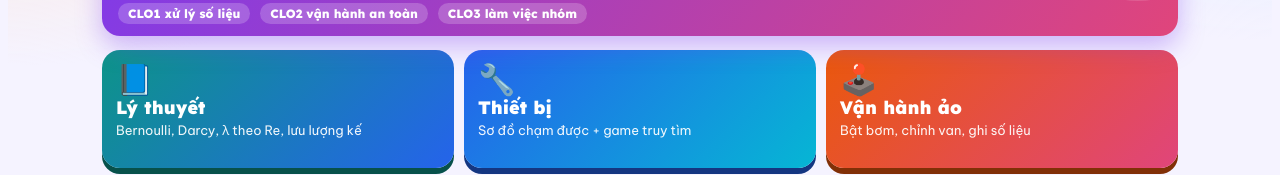
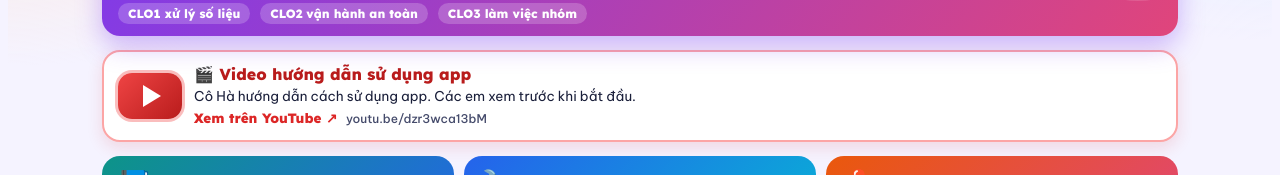
Before and after one commit to buithuha-huit/THQTTB-mach-luu-chat, a plain HTML site: page index.html in a window 1280 px wide. Shown: the part 242-417 px from the top of the page. Drawn offline with nearby package versions, Linux system fonts and the light colour scheme.

Commit message:
Add files via upload

```diff
--- a/index.html
+++ b/index.html
@@ -417,6 +417,16 @@ td.hi{background:#FEF3C7;font-weight:800}
 .fend{align-self:flex-end;border:0;background:none;color:var(--rc);font:800 13px var(--display);padding:2px 0;cursor:pointer}
 #v-ly-thuyet .card{scroll-margin-top:calc(env(safe-area-inset-top,0px) + 130px)}
 .fbody{display:flex;flex-direction:column;gap:10px}
+
+.vidcard{display:flex;gap:12px;align-items:center;text-decoration:none;color:var(--ink);background:#fff;border:2px solid #FCA5A5;border-radius:18px;padding:12px 14px;box-shadow:0 6px 16px #DC262622}
+.vidcard:active{transform:scale(.98)}
+.vplay{flex:none;width:64px;height:46px;border-radius:14px;background:linear-gradient(135deg,#EF4444,#B91C1C);display:grid;place-items:center;box-shadow:0 4px 10px #B91C1C55;animation:vpulse 1.8s ease-out infinite}
+.vplay span{width:0;height:0;border-left:18px solid #fff;border-top:11px solid transparent;border-bottom:11px solid transparent;margin-left:4px}
+.vtx{display:flex;flex-direction:column;gap:3px;min-width:0}
+.vtx b{font:800 16px var(--display);color:#B91C1C}
+.vtx>span{font-size:13.5px;line-height:1.4}
+.vlink{font:800 14px var(--display);color:#DC2626}.vlink small{font:500 12px var(--body);color:var(--ink2);margin-left:4px;user-select:all}
+@keyframes vpulse{0%{box-shadow:0 0 0 0 #EF444477}70%{box-shadow:0 0 0 12px #EF444400}100%{box-shadow:0 0 0 0 #EF444400}}
 /* chỉ đường đến menu chọn */
 .gd{display:flex;align-items:center;gap:8px;margin:2px 0 1px;font:800 13px var(--display);color:#EA580C}
 .gd .gdt{background:#FFEDD5;border:1.5px solid #FDBA74;border-radius:999px;padding:1px 10px}
@@ -521,6 +531,10 @@ mjx-container[display=true]{overflow-x:auto;overflow-y:hidden;max-width:100%}
   <div class="hero"><span class="ey">Bài thí nghiệm · TN Quá trình &amp; Thiết bị</span><h1>Mạch lưu chất</h1>
     <p>Nước chảy qua ba ống Ø30/34, Ø23/27, Ø17/21, qua ventury, màng chắn và van. Tìm <i>C</i><sub>m</sub>, <i>C</i><sub>v</sub>, hệ số ma sát λ và chiều dài tương đương <i>L</i><sub>tđ</sub> của van V5.</p>
     <div class="row"><span class="tag" style="--tc:#ffffff33">CLO1 xử lý số liệu</span><span class="tag" style="--tc:#ffffff33">CLO2 vận hành an toàn</span><span class="tag" style="--tc:#ffffff33">CLO3 làm việc nhóm</span></div></div>
+  <a class="vidcard" href="https://youtu.be/dzr3wca13bM" target="_blank" rel="noopener">
+    <span class="vplay" aria-hidden="true"><span></span></span>
+    <span class="vtx"><b>🎬 Video hướng dẫn sử dụng app</b><span>Cô Hà hướng dẫn cách sử dụng app. Các em xem trước khi bắt đầu.</span><span class="vlink">Xem trên YouTube ↗ <small>youtu.be/dzr3wca13bM</small></span></span>
+  </a>
   <div class="tiles" id="route-cards"></div>
   <div class="card cc"><h2>Sáu thí nghiệm trên cùng một thiết bị</h2><div class="tncards" id="tn-table"></div>
 </div>
```
